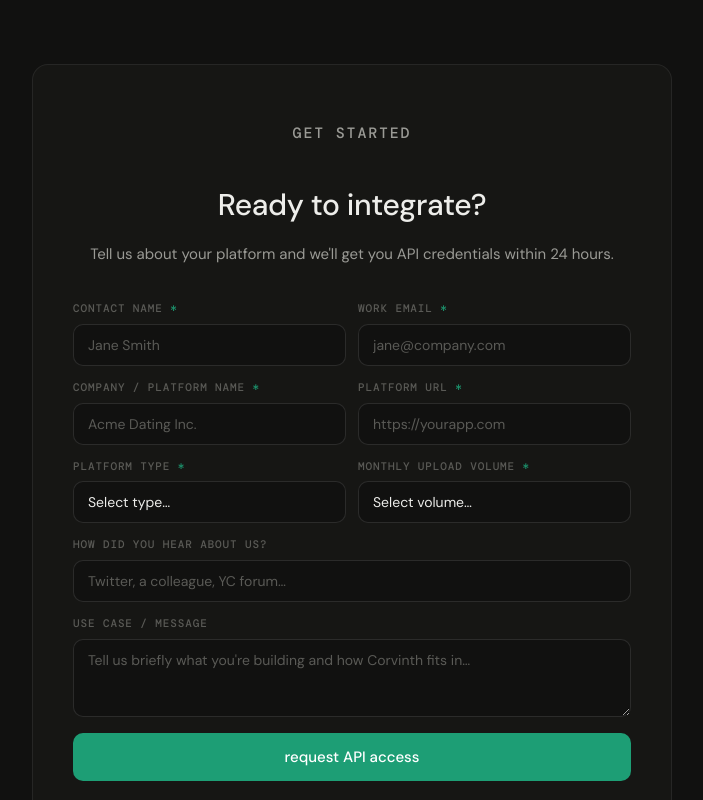
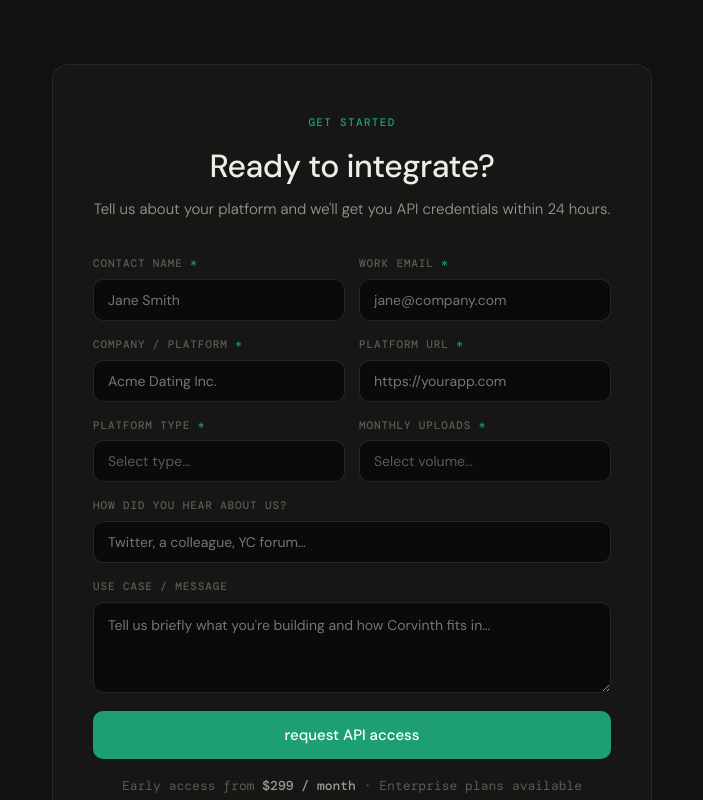
Before and after one commit to bhadsamanyu03-cyber/corvinth-web, a Next.js app: page / in a window 1280 px wide. Shown: the part 4580-5380 px from the top of the page, without its empty margins (288-991 px from the left). Built offline with nearby package versions, Linux system fonts and the light colour scheme.

Commit message:
Fix form routing logic and remove mock success state

```diff
--- a/app/page.js
+++ b/app/page.js
@@ -697,40 +697,99 @@ export default function Home() {
 
       <hr />
 
-      <section className="contact-section" id="contact">
-        <div className="inner" style={{ maxWidth: '640px' }}>
-          <div className="contact-box" style={{ textAlign: 'left' }}>
-            <p className="section-tag" style={{ textAlign: 'center' }}>get started</p>
-            <h2 style={{ textAlign: 'center' }}>Ready to integrate?</h2>
-            <p style={{ textAlign: 'center' }}>Tell us about your platform and we&apos;ll get you API credentials within 24 hours.</p>
+      <section id="contact" style={{ background: '#111110', padding: '5.5rem 2.5rem' }}>
+        <div style={{ maxWidth: '600px', margin: '0 auto' }}>
+          <div style={{
+            background: '#161614',
+            border: '0.5px solid rgba(255,255,255,0.07)',
+            borderRadius: '16px',
+            padding: '3rem 2.5rem',
+          }}>
+            <p style={{
+              textAlign: 'center', fontSize: '11px', fontWeight: 500,
+              color: '#1D9E75', textTransform: 'uppercase', letterSpacing: '0.12em',
+              fontFamily: "'DM Mono', monospace", marginBottom: '1rem'
+            }}>get started</p>
+            <h2 style={{
+              textAlign: 'center', fontSize: 'clamp(24px, 3vw, 32px)',
+              fontWeight: 500, color: '#ededea', letterSpacing: '-0.5px',
+              marginBottom: '0.75rem', lineHeight: 1.15
+            }}>Ready to integrate?</h2>
+            <p style={{
+              textAlign: 'center', fontSize: '15px', color: '#9a9a95',
+              marginBottom: '2rem', lineHeight: 1.7, fontWeight: 300
+            }}>Tell us about your platform and we&apos;ll get you API credentials within 24 hours.</p>
 
             {formStatus === 'success' ? (
-              <div className="form-success">
-                <p>✓ Request received.</p>
-                <span>We&apos;ll be in touch within 24 hours with your API credentials.</span>
+              <div style={{
+                marginTop: '1.5rem', padding: '1.5rem 2rem',
+                background: 'rgba(29,158,117,0.10)',
+                border: '0.5px solid rgba(29,158,117,0.3)',
+                borderRadius: '12px', textAlign: 'center'
+              }}>
+                <p style={{ fontSize: '16px', color: '#1D9E75', fontWeight: 500, marginBottom: '6px' }}>✓ Request received.</p>
+                <span style={{ fontSize: '13px', color: '#9a9a95' }}>We&apos;ll be in touch within 24 hours with your API credentials.</span>
               </div>
             ) : (
               <>
-                <div className="form-grid">
-                  <div className="form-field">
-                    <label>Contact name <span>*</span></label>
-                    <input className="form-input" name="contact_name" placeholder="Jane Smith" value={form.contact_name} onChange={handleFormChange} />
+                <div style={{
+                  display: 'grid',
+                  gridTemplateColumns: '1fr 1fr',
+                  gap: '14px',
+                }}>
+                  {/* Contact name */}
+                  <div style={{ display: 'flex', flexDirection: 'column', gap: '6px' }}>
+                    <label style={{ fontSize: '11px', fontWeight: 500, color: '#5a5a56', textTransform: 'uppercase', letterSpacing: '0.08em', fontFamily: "'DM Mono', monospace" }}>
+                      Contact name <span style={{ color: '#1D9E75' }}>*</span>
+                    </label>
+                    <input
+                      name="contact_name" placeholder="Jane Smith"
+                      value={form.contact_name} onChange={handleFormChange}
+                      style={{ background: '#0a0a09', border: '0.5px solid rgba(255,255,255,0.11)', borderRadius: '10px', padding: '11px 14px', fontFamily: "'DM Sans', sans-serif", fontSize: '14px', color: '#ededea', outline: 'none', width: '100%', boxSizing: 'border-box' }}
+                    />
                   </div>
-                  <div className="form-field">
-                    <label>Work email <span>*</span></label>
-                    <input className="form-input" name="work_email" type="email" placeholder="jane@company.com" value={form.work_email} onChange={handleFormChange} />
+                  {/* Work email */}
+                  <div style={{ display: 'flex', flexDirection: 'column', gap: '6px' }}>
+                    <label style={{ fontSize: '11px', fontWeight: 500, color: '#5a5a56', textTransform: 'uppercase', letterSpacing: '0.08em', fontFamily: "'DM Mono', monospace" }}>
+                      Work email <span style={{ color: '#1D9E75' }}>*</span>
+                    </label>
+                    <input
+                      name="work_email" type="email" placeholder="jane@company.com"
+                      value={form.work_email} onChange={handleFormChange}
+                      style={{ background: '#0a0a09', border: '0.5px solid rgba(255,255,255,0.11)', borderRadius: '10px', padding: '11px 14px', fontFamily: "'DM Sans', sans-serif", fontSize: '14px', color: '#ededea', outline: 'none', width: '100%', boxSizing: 'border-box' }}
+                    />
                   </div>
-                  <div className="form-field">
-                    <label>Company / Platform name <span>*</span></label>
-                    <input className="form-input" name="company_name" placeholder="Acme Dating Inc." value={form.company_name} onChange={handleFormChange} />
+                  {/* Company name */}
+                  <div style={{ display: 'flex', flexDirection: 'column', gap: '6px' }}>
+                    <label style={{ fontSize: '11px', fontWeight: 500, color: '#5a5a56', textTransform: 'uppercase', letterSpacing: '0.08em', fontFamily: "'DM Mono', monospace" }}>
+                      Company / Platform <span style={{ color: '#1D9E75' }}>*</span>
+                    </label>
+                    <input
+                      name="company_name" placeholder="Acme Dating Inc."
+                      value={form.company_name} onChange={handleFormChange}
+                      style={{ background: '#0a0a09', border: '0.5px solid rgba(255,255,255,0.11)', borderRadius: '10px', padding: '11px 14px', fontFamily: "'DM Sans', sans-serif", fontSize: '14px', color: '#ededea', outline: 'none', width: '100%', boxSizing: 'border-box' }}
+                    />
                   </div>
-                  <div className="form-field">
-                    <label>Platform URL <span>*</span></label>
-                    <input className="form-input" name="platform_url" placeholder="https://yourapp.com" value={form.platform_url} onChange={handleFormChange} />
+                  {/* Platform URL */}
+                  <div style={{ display: 'flex', flexDirection: 'column', gap: '6px' }}>
+                    <label style={{ fontSize: '11px', fontWeight: 500, color: '#5a5a56', textTransform: 'uppercase', letterSpacing: '0.08em', fontFamily: "'DM Mono', monospace" }}>
+                      Platform URL <span style={{ color: '#1D9E75' }}>*</span>
+                    </label>
+                    <input
+                      name="platform_url" placeholder="https://yourapp.com"
+                      value={form.platform_url} onChange={handleFormChange}
+                      style={{ background: '#0a0a09', border: '0.5px solid rgba(255,255,255,0.11)', borderRadius: '10px', padding: '11px 14px', fontFamily: "'DM Sans', sans-serif", fontSize: '14px', color: '#ededea', outline: 'none', width: '100%', boxSizing: 'border-box' }}
+                    />
                   </div>
-                  <div className="form-field">
-                    <label>Platform type <span>*</span></label>
-                    <select className="form-input" name="platform_type" value={form.platform_type} onChange={handleFormChange}>
+                  {/* Platform type */}
+                  <div style={{ display: 'flex', flexDirection: 'column', gap: '6px' }}>
+                    <label style={{ fontSize: '11px', fontWeight: 500, color: '#5a5a56', textTransform: 'uppercase', letterSpacing: '0.08em', fontFamily: "'DM Mono', monospace" }}>
+                      Platform type <span style={{ color: '#1D9E75' }}>*</span>
+                    </label>
+                    <select
+                      name="platform_type" value={form.platform_type} onChange={handleFormChange}
+                      style={{ background: '#0a0a09', border: '0.5px solid rgba(255,255,255,0.11)', borderRadius: '10px', padding: '11px 14px', fontFamily: "'DM Sans', sans-serif", fontSize: '14px', color: form.platform_type ? '#ededea' : '#5a5a56', outline: 'none', width: '100%', boxSizing: 'border-box', appearance: 'none', cursor: 'pointer' }}
+                    >
                       <option value="">Select type…</option>
                       <option value="dating">Dating app</option>
                       <option value="social">Social platform</option>
@@ -741,9 +800,15 @@ export default function Home() {
                       <option value="other">Other</option>
                     </select>
                   </div>
-                  <div className="form-field">
-                    <label>Monthly upload volume <span>*</span></label>
-                    <select className="form-input" name="monthly_upload_volume" value={form.monthly_upload_volume} onChange={handleFormChange}>
+                  {/* Monthly volume */}
+                  <div style={{ display: 'flex', flexDirection: 'column', gap: '6px' }}>
+                    <label style={{ fontSize: '11px', fontWeight: 500, color: '#5a5a56', textTransform: 'uppercase', letterSpacing: '0.08em', fontFamily: "'DM Mono', monospace" }}>
+                      Monthly uploads <span style={{ color: '#1D9E75' }}>*</span>
+                    </label>
+                    <select
+                      name="monthly_upload_volume" value={form.monthly_upload_volume} onChange={handleFormChange}
+                      style={{ background: '#0a0a09', border: '0.5px solid rgba(255,255,255,0.11)', borderRadius: '10px', padding: '11px 14px', fontFamily: "'DM Sans', sans-serif", fontSize: '14px', color: form.monthly_upload_volume ? '#ededea' : '#5a5a56', outline: 'none', width: '100%', boxSizing: 'border-box', appearance: 'none', cursor: 'pointer' }}
+                    >
                       <option value="">Select volume…</option>
                       <option value="under_10k">Under 10,000 / month</option>
                       <option value="10k_100k">10,000 – 100,000 / month</option>
@@ -751,24 +816,53 @@ export default function Home() {
                       <option value="over_1m">Over 1M / month</option>
                     </select>
                   </div>
-                  <div className="form-field full">
-                    <label>How did you hear about us?</label>
-                    <input className="form-input" name="referral_source" placeholder="Twitter, a colleague, YC forum…" value={form.referral_source} onChange={handleFormChange} />
+                  {/* Referral — full width */}
+                  <div style={{ display: 'flex', flexDirection: 'column', gap: '6px', gridColumn: '1 / -1' }}>
+                    <label style={{ fontSize: '11px', fontWeight: 500, color: '#5a5a56', textTransform: 'uppercase', letterSpacing: '0.08em', fontFamily: "'DM Mono', monospace" }}>
+                      How did you hear about us?
+                    </label>
+                    <input
+                      name="referral_source" placeholder="Twitter, a colleague, YC forum…"
+                      value={form.referral_source} onChange={handleFormChange}
+                      style={{ background: '#0a0a09', border: '0.5px solid rgba(255,255,255,0.11)', borderRadius: '10px', padding: '11px 14px', fontFamily: "'DM Sans', sans-serif", fontSize: '14px', color: '#ededea', outline: 'none', width: '100%', boxSizing: 'border-box' }}
+                    />
                   </div>
-                  <div className="form-field full">
-                    <label>Use case / message</label>
-                    <textarea className="form-input" name="use_case" placeholder="Tell us briefly what you&apos;re building and how Corvinth fits in…" rows={3} value={form.use_case} onChange={handleFormChange} style={{ resize: 'vertical' }} />
+                  {/* Use case — full width */}
+                  <div style={{ display: 'flex', flexDirection: 'column', gap: '6px', gridColumn: '1 / -1' }}>
+                    <label style={{ fontSize: '11px', fontWeight: 500, color: '#5a5a56', textTransform: 'uppercase', letterSpacing: '0.08em', fontFamily: "'DM Mono', monospace" }}>
+                      Use case / message
+                    </label>
+                    <textarea
+                      name="use_case" rows={3}
+                      placeholder="Tell us briefly what you're building and how Corvinth fits in…"
+                      value={form.use_case} onChange={handleFormChange}
+                      style={{ background: '#0a0a09', border: '0.5px solid rgba(255,255,255,0.11)', borderRadius: '10px', padding: '11px 14px', fontFamily: "'DM Sans', sans-serif", fontSize: '14px', color: '#ededea', outline: 'none', width: '100%', boxSizing: 'border-box', resize: 'vertical', lineHeight: 1.6 }}
+                    />
                   </div>
                 </div>
 
-                {formError && <p className="form-error">{formError}</p>}
+                {formError && (
+                  <p style={{ fontSize: '13px', color: '#e05555', marginTop: '12px', textAlign: 'center' }}>{formError}</p>
+                )}
 
-                <button className="form-submit" onClick={handleFormSubmit} disabled={formStatus === 'submitting'}>
+                <button
+                  onClick={handleFormSubmit}
+                  disabled={formStatus === 'submitting'}
+                  style={{
+                    width: '100%', marginTop: '18px',
+                    background: formStatus === 'submitting' ? '#0F6E56' : '#1D9E75',
+                    color: '#fff', border: 'none', borderRadius: '10px',
+                    padding: '14px', fontFamily: "'DM Sans', sans-serif",
+                    fontSize: '15px', fontWeight: 500, cursor: formStatus === 'submitting' ? 'not-allowed' : 'pointer',
+                    opacity: formStatus === 'submitting' ? 0.7 : 1,
+                    transition: 'background 0.15s, opacity 0.15s'
+                  }}
+                >
                   {formStatus === 'submitting' ? 'Sending…' : 'request API access'}
                 </button>
 
-                <p style={{ textAlign: 'center', marginTop: '1rem', fontSize: '13px', color: 'var(--text-faint)' }}>
-                  Early access from <b style={{ color: 'var(--text-muted)' }}>$299 / month</b> · Enterprise plans available
+                <p style={{ textAlign: 'center', marginTop: '1rem', fontSize: '13px', color: '#5a5a56', fontFamily: "'DM Mono', monospace" }}>
+                  Early access from <b style={{ color: '#9a9a95', fontWeight: 500 }}>$299 / month</b> · Enterprise plans available
                 </p>
               </>
             )}
```
